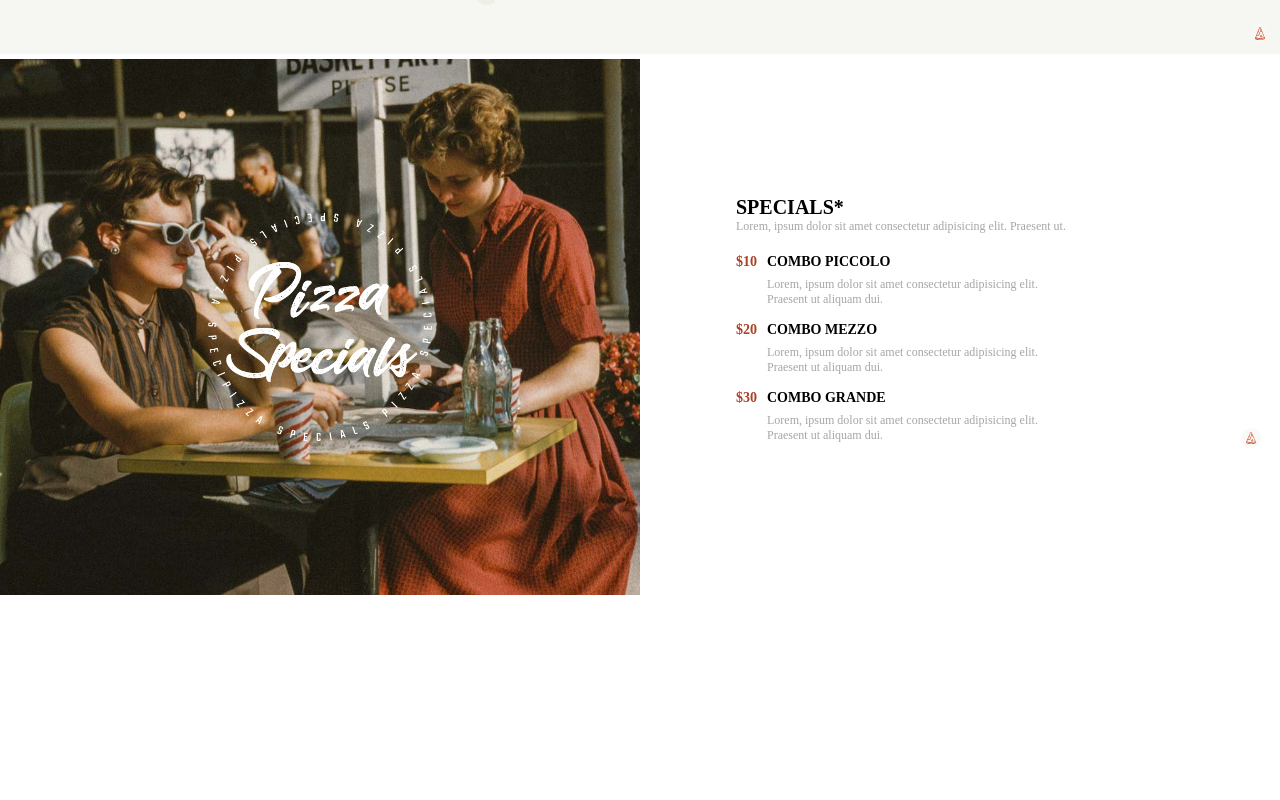
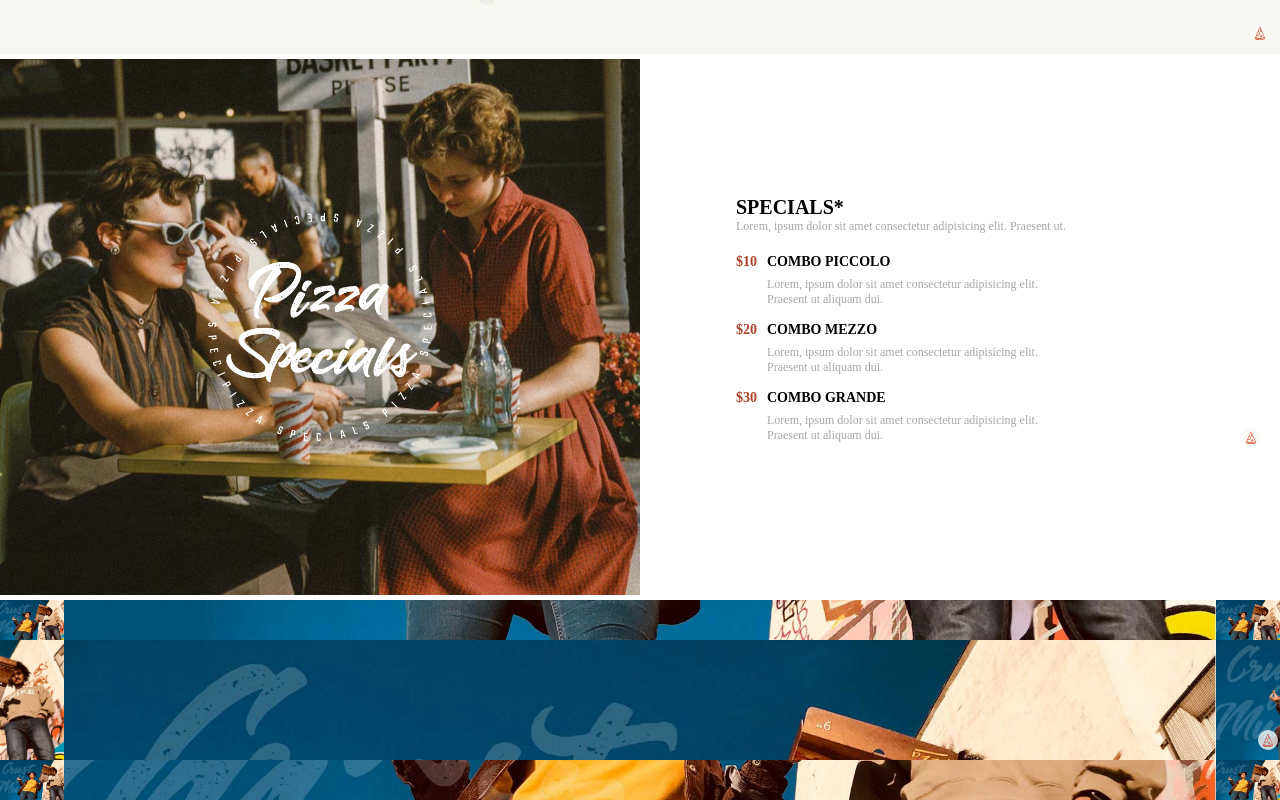
Before and after one commit to ceccobell/proj-html-vuejs, a Vue app: page / in a window 1280 px wide. Shown: the part 848-1648 px from the top of the page. Before the commit the page ends 1448 px from the top, so only its background shows below. Built offline with nearby package versions, Linux system fonts and the light colour scheme.

Commit message:
[UPD] done first part of teamSection

```diff
--- a/src/components/AppMain.vue
+++ b/src/components/AppMain.vue
@@ -2,18 +2,21 @@
     <AdvertisingSection :images="AdvertisingImgs" />
     <TestimonialSection />
     <PizzaSpecials :pizzas="pizzaSpecials"/>
+    <TeamSection />
 </template>
 
 <script>
 import AdvertisingSection from './AdvertisingSection.vue';
 import PizzaSpecials from './PizzaSpecials.vue';
+import TeamSection from './TeamSection.vue';
 import TestimonialSection from './TestimonialSection.vue';
 
 export default {
     components: {
         AdvertisingSection,
         TestimonialSection,
-        PizzaSpecials
+        PizzaSpecials,
+        TeamSection
     },
     data() {
         return {
--- /dev/null
+++ b/src/components/TeamSection.vue
@@ -0,0 +1,67 @@
+<template>
+    <div class="grid-container">
+        <div class="grid-item item1"></div>
+        <div class="grid-item item2"></div>
+        <div class="grid-item item3"></div>
+        <div class="grid-item item4"></div>
+        <div class="grid-item item5"></div>
+        <div class="grid-item item6 position-relative">
+            <div class="icon-pizza">
+                <img src="/public/svg/svg-4.svg" alt="">
+            </div>
+        </div>
+        <div class="grid-item item7"></div>
+        <div class="grid-item item8"></div>
+        <div class="grid-item item9"></div>
+    </div>
+</template>
+
+<script>
+export default {
+
+}
+</script>
+
+<style scoped>
+    .grid-container {
+        display: grid;
+        grid-template-columns: 5% 90% 5%;
+        grid-template-rows: 20% 60% 20%;
+        width: 100%;
+        height: 200px;
+    }
+
+    .grid-item {
+        background-image: url('/public/img/h3-background-img.jpg');
+        background-size: cover;
+        background-repeat: no-repeat;
+    }
+
+    .item1 {
+        background-position: 100% 200%;
+    }
+    .item2 {
+        background-position: 50% 100%;
+    }
+    .item3 {
+        background-position: 100% 0%;
+    }
+    .item4 {
+        background-position: 100% 100%;
+    }
+    .item5 {
+        background-position: 0% 1%;
+    }
+    .item6 {
+        background-position: 0% 0%;
+    }
+    .item7 {
+        background-position: 20% 50%;
+    }
+    .item8 {
+        background-position: 60% 60%;
+    }
+    .item9 {
+        background-position: 100% 100%;
+    }
+</style>
```
